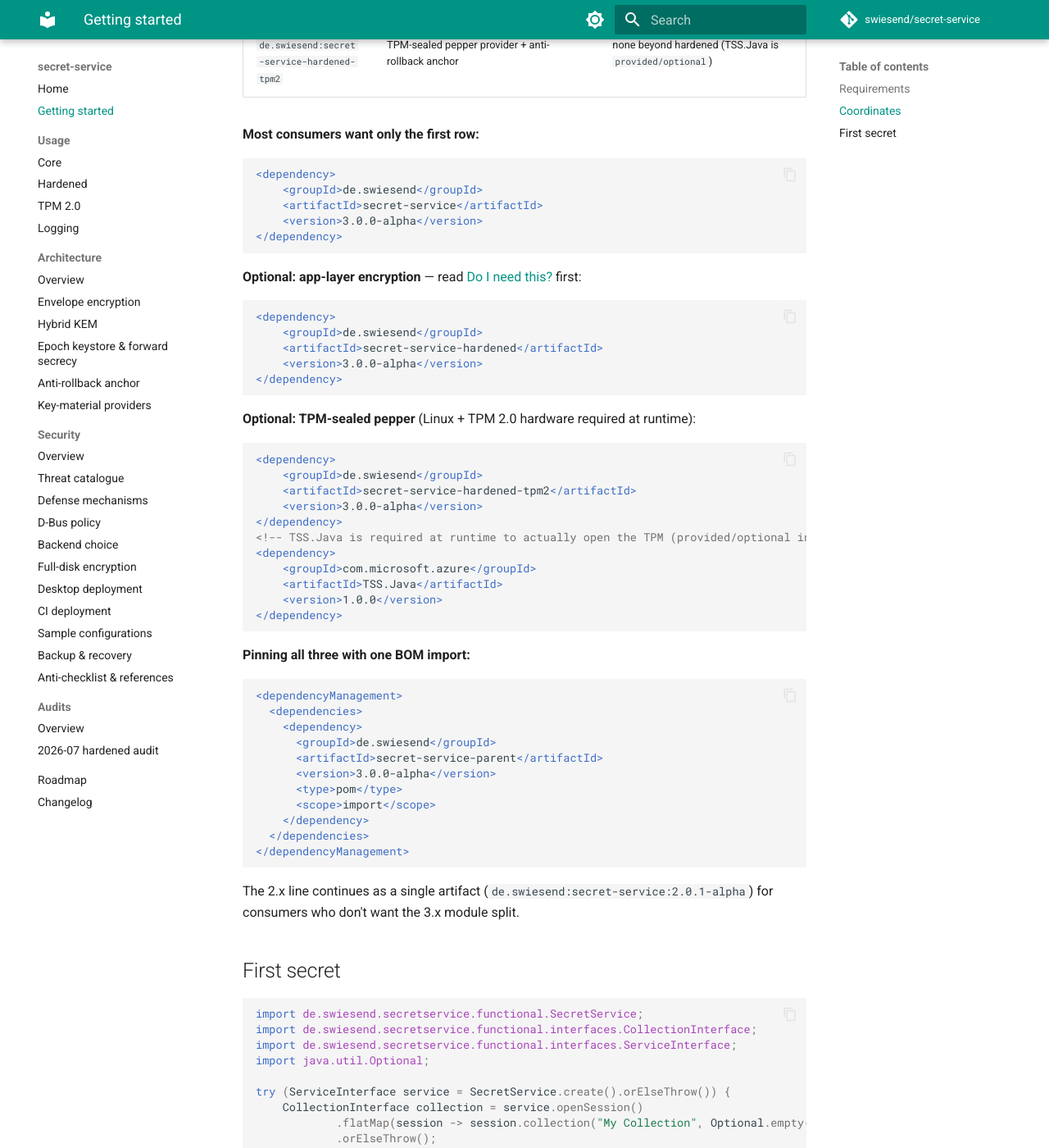
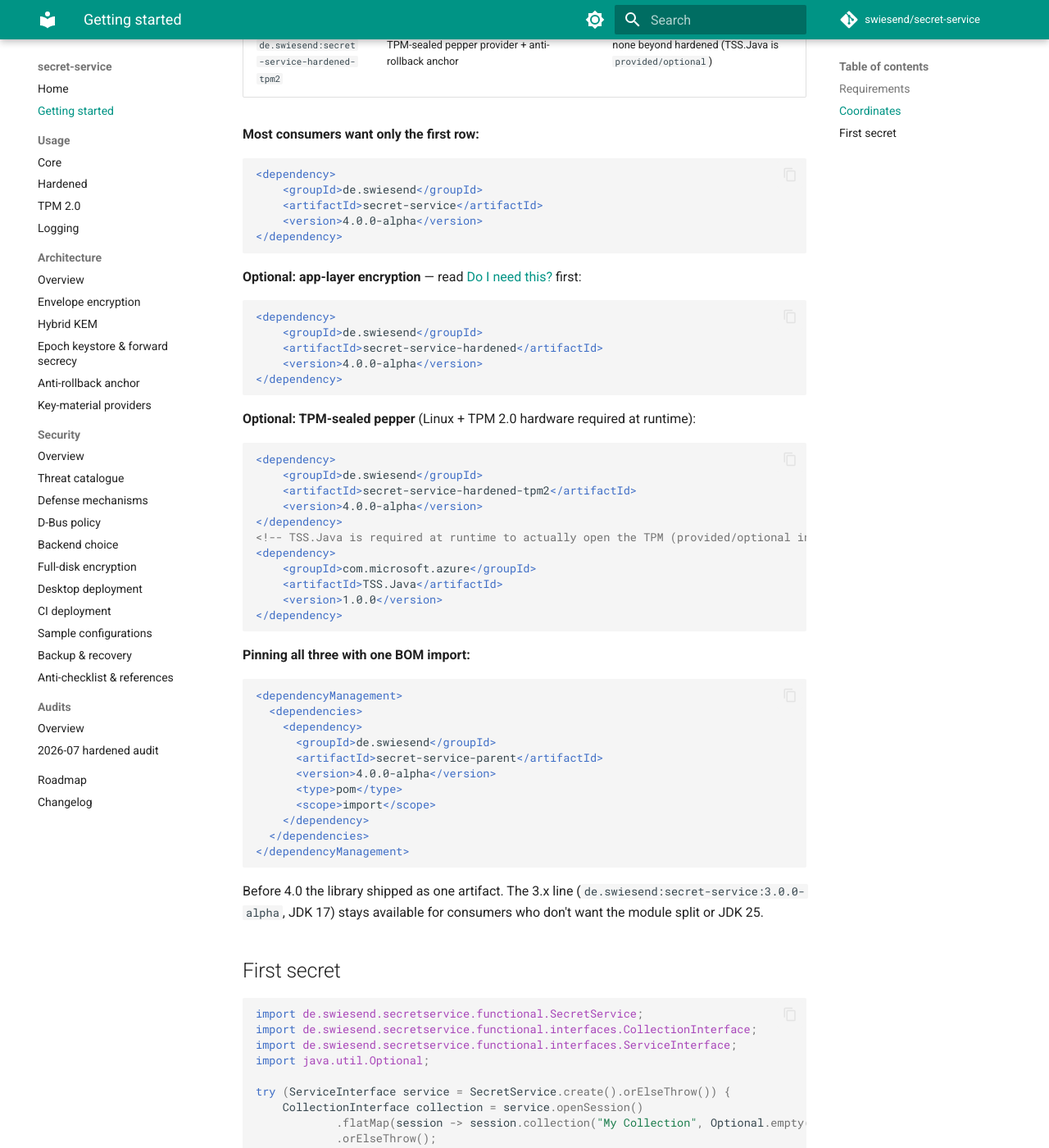
Before and after one commit to swiesend/secret-service, an MkDocs documentation site: the page built from docs/getting-started.md, in a window 1280 px wide and 1400 px high, scrolled down 673 px. Shown: the whole window at 82% size. Built offline with MkDocs 1.6.1 and Material for MkDocs 9.7.7, drawn with Linux system fonts in a browser that asks for light colours; comment, search, counter and statistics services are not loaded.

Commit message:
Set the version to 4.0.0-alpha
The changes since 3.0.0-alpha include breaking ones: JDK 25, the
getItems result for a collection without items, path scoping, the
default of the consent policy, and the removal of SimpleCollection.
Under semantic versioning the release is 4.0.

All POMs and tools/gui move to 4.0.0-alpha, and the changelog's
Unreleased section becomes [4.0.0-alpha]; its date is set when the
release is tagged. The javadoc of LogPolicy and of itemExists says
@since 4.0.0, and the notes on path scoping and on getItems say they
changed in 4.0.0: 3.0.0-alpha was released before them.

The docs named the three-artifact reactor, JDK 25 and the hardened
modules as part of 3.0.0-alpha, which shipped one artifact on JDK 17.
The roadmap, the README, the getting-started guide and the docs index
place them in 4.0.0-alpha now, and the legacy coordinates point to the
3.x line, the last single-artifact line, instead of to 2.x.

````diff
--- a/docs/getting-started.md
+++ b/docs/getting-started.md
@@ -22,7 +22,7 @@ Three separately published jars, all released in lockstep at the same version. *
 <dependency>
     <groupId>de.swiesend</groupId>
     <artifactId>secret-service</artifactId>
-    <version>3.0.0-alpha</version>
+    <version>4.0.0-alpha</version>
 </dependency>
 ```
 
@@ -32,7 +32,7 @@ Three separately published jars, all released in lockstep at the same version. *
 <dependency>
     <groupId>de.swiesend</groupId>
     <artifactId>secret-service-hardened</artifactId>
-    <version>3.0.0-alpha</version>
+    <version>4.0.0-alpha</version>
 </dependency>
 ```
 
@@ -42,7 +42,7 @@ Three separately published jars, all released in lockstep at the same version. *
 <dependency>
     <groupId>de.swiesend</groupId>
     <artifactId>secret-service-hardened-tpm2</artifactId>
-    <version>3.0.0-alpha</version>
+    <version>4.0.0-alpha</version>
 </dependency>
 <!-- TSS.Java is required at runtime to actually open the TPM (provided/optional in our pom): -->
 <dependency>
@@ -60,7 +60,7 @@ Three separately published jars, all released in lockstep at the same version. *
     <dependency>
       <groupId>de.swiesend</groupId>
       <artifactId>secret-service-parent</artifactId>
-      <version>3.0.0-alpha</version>
+      <version>4.0.0-alpha</version>
       <type>pom</type>
       <scope>import</scope>
     </dependency>
@@ -68,7 +68,7 @@ Three separately published jars, all released in lockstep at the same version. *
 </dependencyManagement>
 ```
 
-The 2.x line continues as a single artifact (`de.swiesend:secret-service:2.0.1-alpha`) for consumers who don't want the 3.x module split.
+Before 4.0 the library shipped as one artifact. The 3.x line (`de.swiesend:secret-service:3.0.0-alpha`, JDK 17) stays available for consumers who don't want the module split or JDK 25.
 
 ## First secret
 
--- a/pom.xml
+++ b/pom.xml
@@ -14,7 +14,7 @@
     <!-- Snapshot:          {MAJOR}.{MINOR}.{PATCH}-SNAPSHOT -->
     <!-- Pre-Release:       {MAJOR}.{MINOR}.{PATCH}-{alpha|beta}.?{INC}? -->
     <!-- Release Candidate: {MAJOR}.{MINOR}.{PATCH}-rc.{INC} -->
-    <version>3.0.0-alpha</version>
+    <version>4.0.0-alpha</version>
     <packaging>pom</packaging>
 
     <name>secret-service (parent)</name>
````
Also changed, not shown: CHANGELOG.md (+2 -2 lines), README.md (+8 -8 lines), docs/index.md (+1 -1 lines), docs/roadmap.md (+5 -4 lines), docs/usage/tpm2.md (+1 -1 lines), 6 other files.
